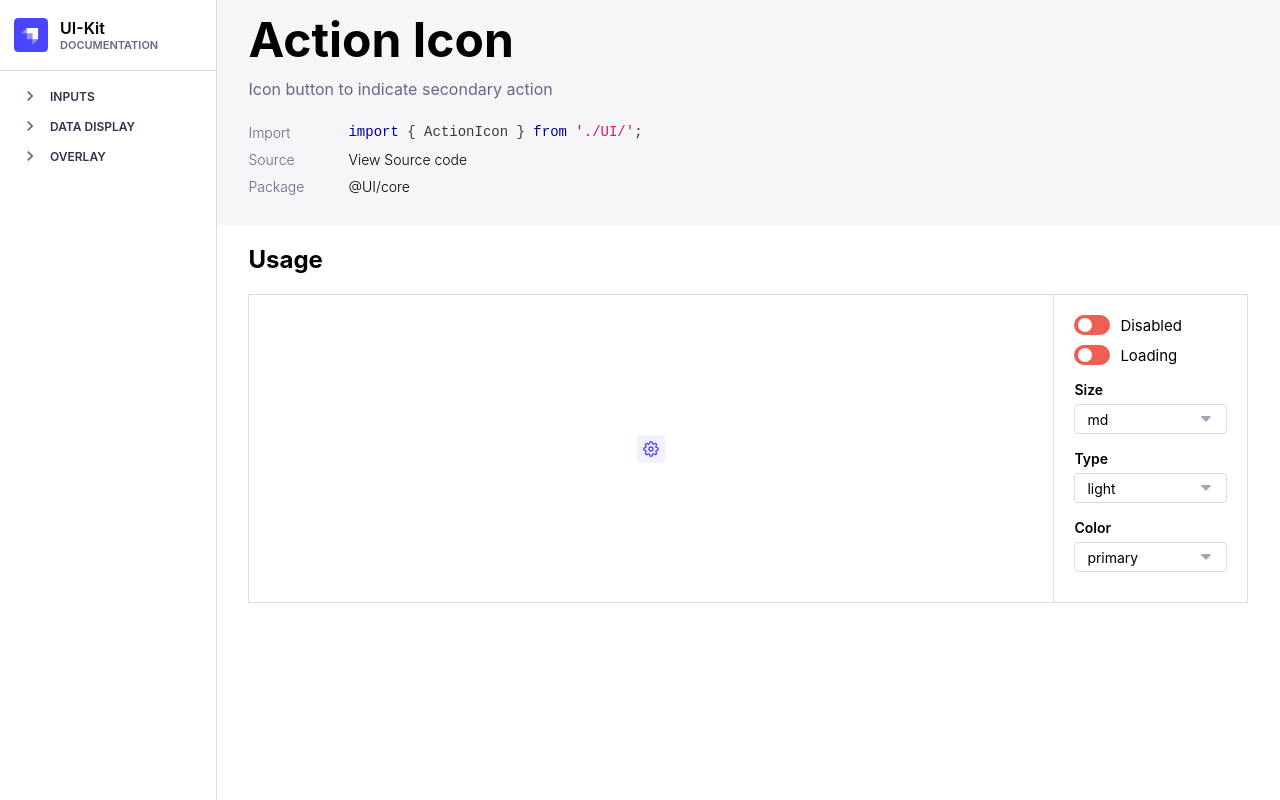
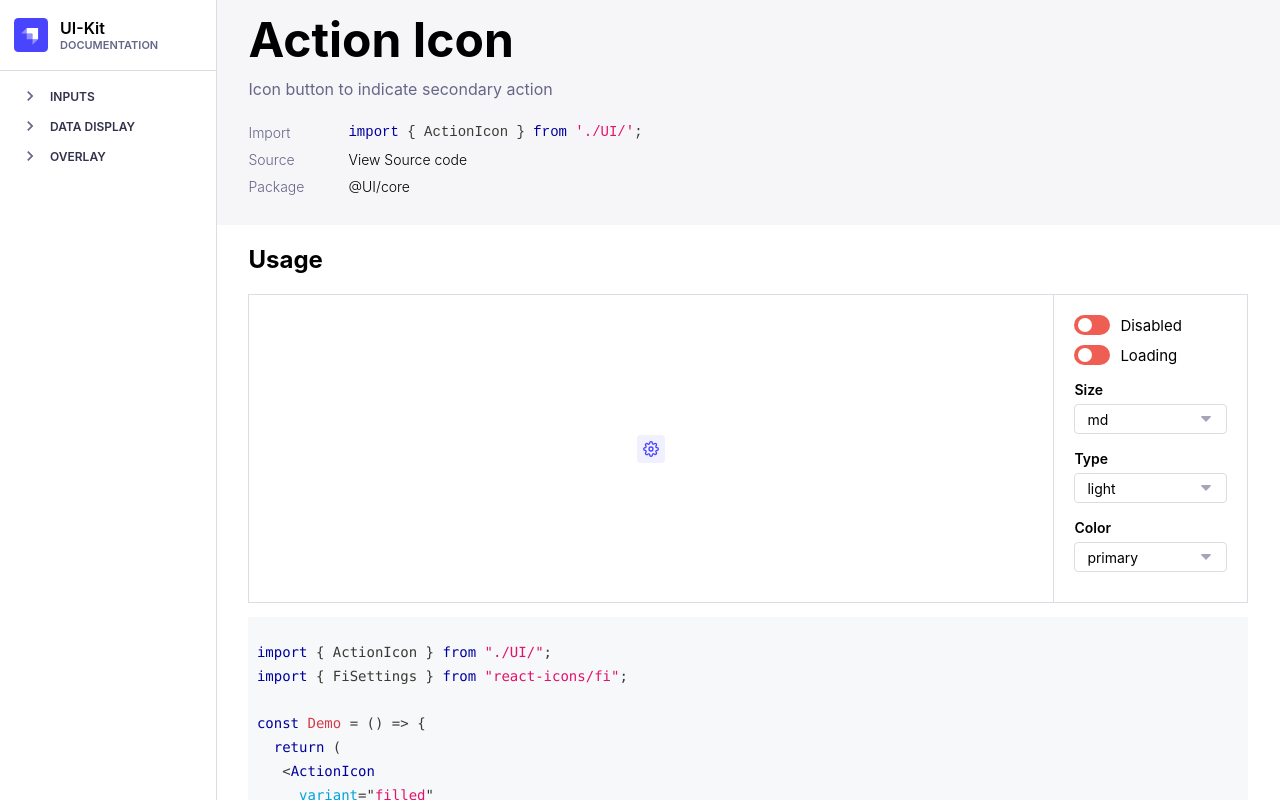
Before and after one commit to shtamtails/Strapi-React-UI-Kit, a React (Create React App) app: page /actionicon in a window 1280 px wide. Built offline with nearby package versions, Linux system fonts and the light colour scheme.

Commit message:
actionicon page code section

```diff
--- a/src/components/App.jsx
+++ b/src/components/App.jsx
@@ -41,6 +41,7 @@ const logo = (
 // ? NOTIFICATIONS
 // add notification loading on load functionality
 // add notification autoclose functionality
+// ! Action Icon Page add code
 
 const App = () => {
   return (
--- a/src/components/Pages/UI/Inputs/ActionIcon/ActionIconPage.jsx
+++ b/src/components/Pages/UI/Inputs/ActionIcon/ActionIconPage.jsx
@@ -84,6 +84,27 @@ export const ActionIconPage = () => {
             </>
           }
         />
+        <Code>
+          {`
+ import { ActionIcon } from "./UI/";
+ import { FiSettings } from "react-icons/fi";
+
+ const Demo = () => {
+   return (
+    <ActionIcon
+      variant="filled"
+      loading={${loading}}
+      disabled={${disabled}}
+      size={${size}}
+      type={${type}}
+      color={${color}}
+    >
+      <FiSettings />
+    </ActionIcon>
+   )
+ }
+`}
+        </Code>
       </Main>
     </div>
   );
--- a/src/components/UI/Inputs/Select/_select.scss
+++ b/src/components/UI/Inputs/Select/_select.scss
@@ -51,7 +51,7 @@
   &::-webkit-scrollbar-thumb:hover {
     background: rgba(0, 0, 0, 0.3);
   }
-  position: absolute;
+  position: relative;
   z-index: 1000;
   font-size: 14px;
   margin-top: 5px;
```
